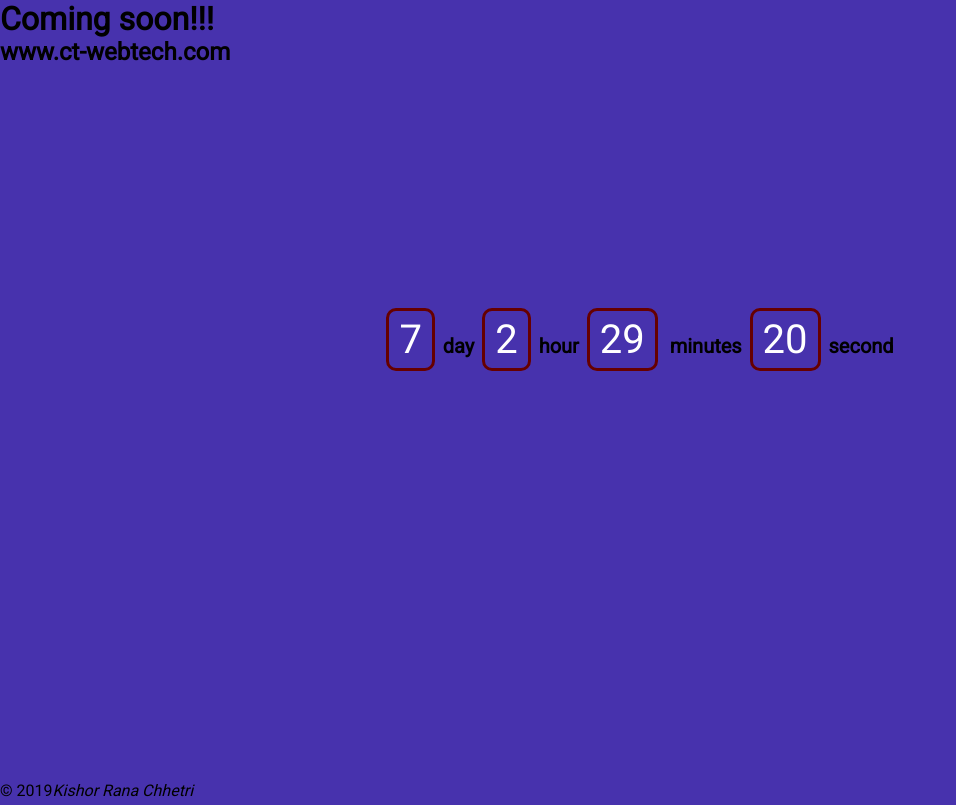
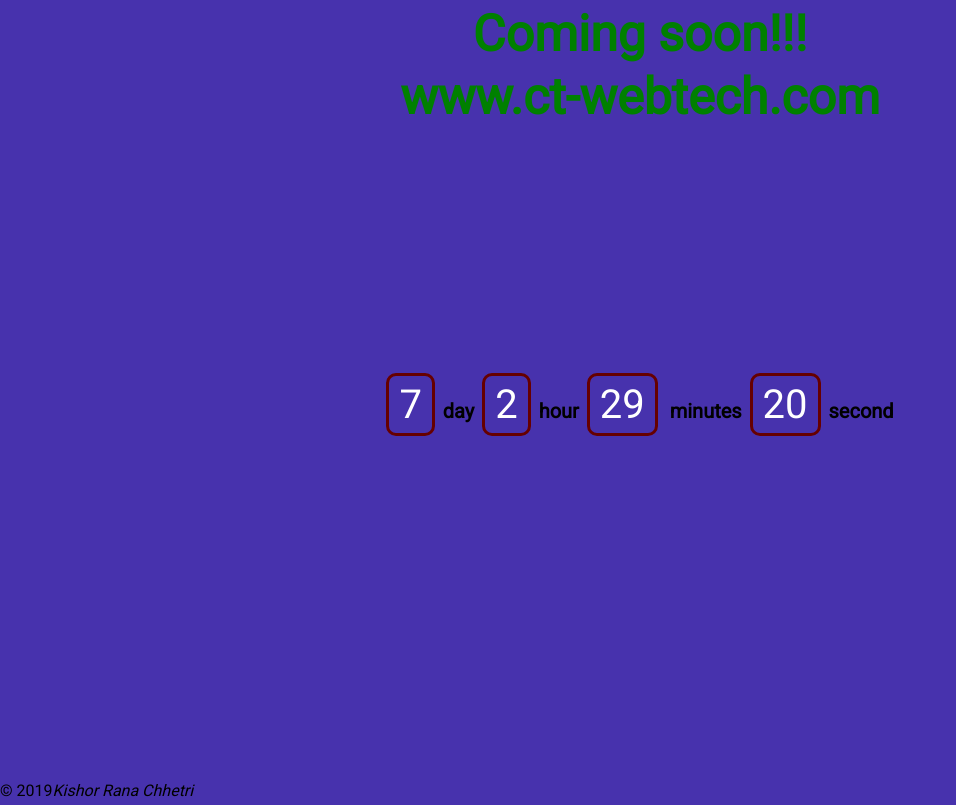
Before and after one commit to kranach2/MernWebsite, a React (Create React App) app in the folder client/: page / in a window 1280 px wide. Shown: the whole page, without its empty margins (0-956 px from the left). Built offline with nearby package versions, Linux system fonts and the light colour scheme.

Commit message:
seventh commit

```diff
--- a/client/src/css/App.module.css
+++ b/client/src/css/App.module.css
@@ -10,7 +10,7 @@
   width: 100%;
   height: 100vh;
 }
-h1 h2 {
+h1, h2 {
   margin: 5px;
   text-align: center;
   color: green;
```
